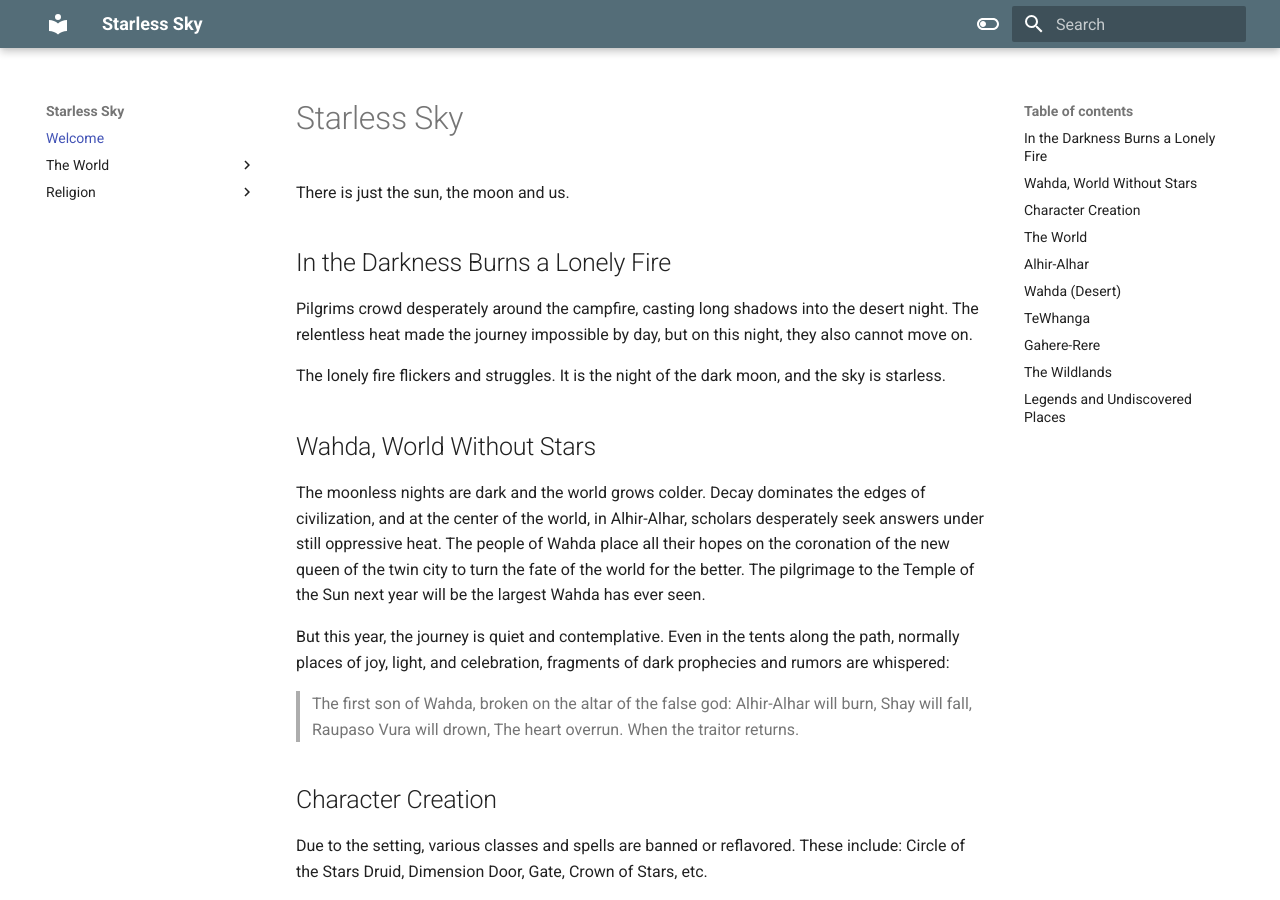
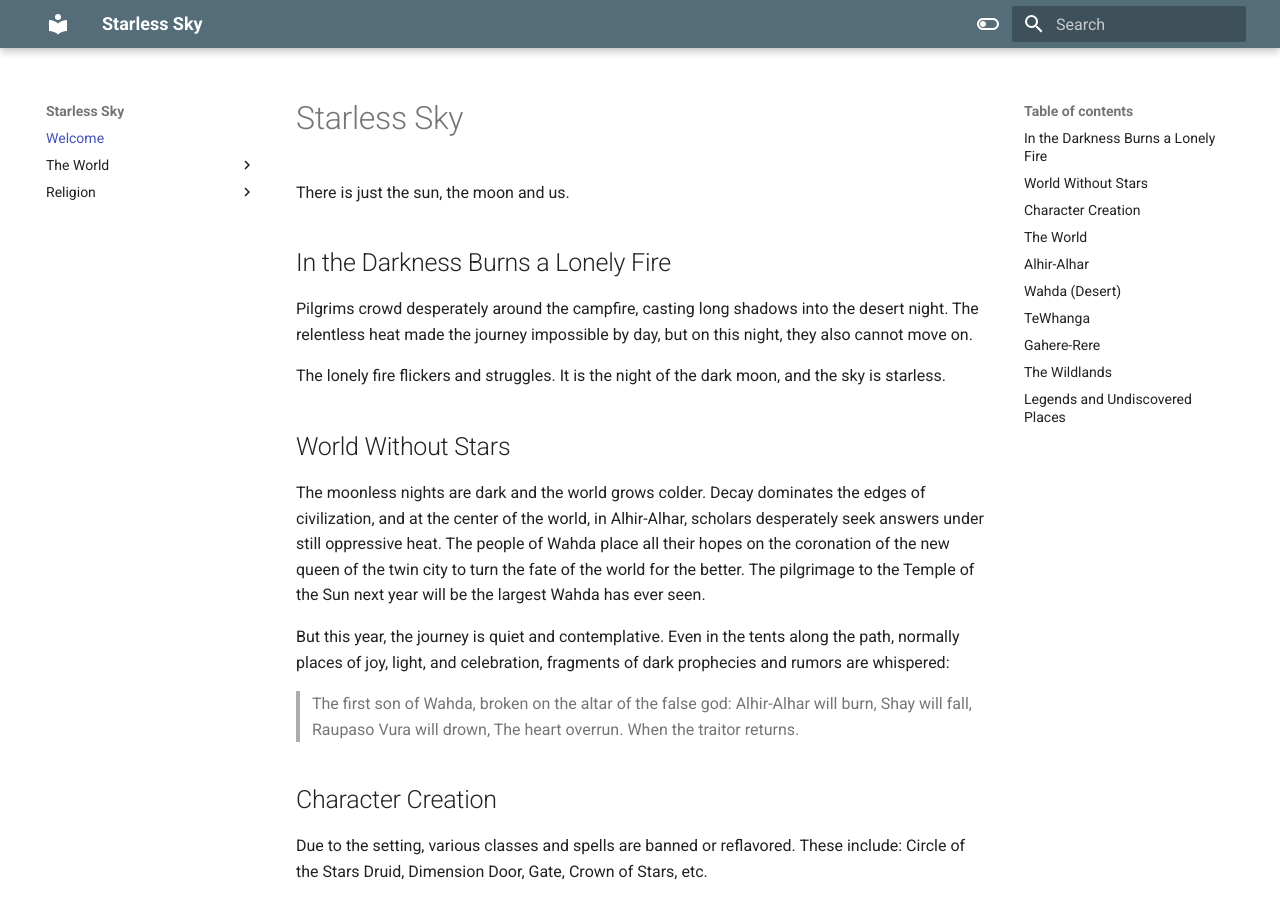
Before and after one commit to Matt4C6F656872/Starless-Sky, an MkDocs documentation site: the page built from docs/index.md, in a window 1280 px wide and 900 px high. Built offline with MkDocs 1.6.1 and Material for MkDocs 9.7.7, drawn with Linux system fonts in a browser that asks for light colours.

Commit message:
update index

```diff
--- a/docs/index.md
+++ b/docs/index.md
@@ -7,7 +7,7 @@ Pilgrims crowd desperately around the campfire, casting long shadows into the de
 
 The lonely fire flickers and struggles. It is the night of the dark moon, and the sky is starless.
 
-## Wahda, World Without Stars
+## World Without Stars
 The moonless nights are dark and the world grows colder. Decay dominates the edges of civilization, and at the center of the world, in Alhir-Alhar, scholars desperately seek answers under still oppressive heat. The people of Wahda place all their hopes on the coronation of the new queen of the twin city to turn the fate of the world for the better. The pilgrimage to the Temple of the Sun next year will be the largest Wahda has ever seen.
 
 But this year, the journey is quiet and contemplative. Even in the tents along the path, normally places of joy, light, and celebration, fragments of dark prophecies and rumors are whispered:
```
